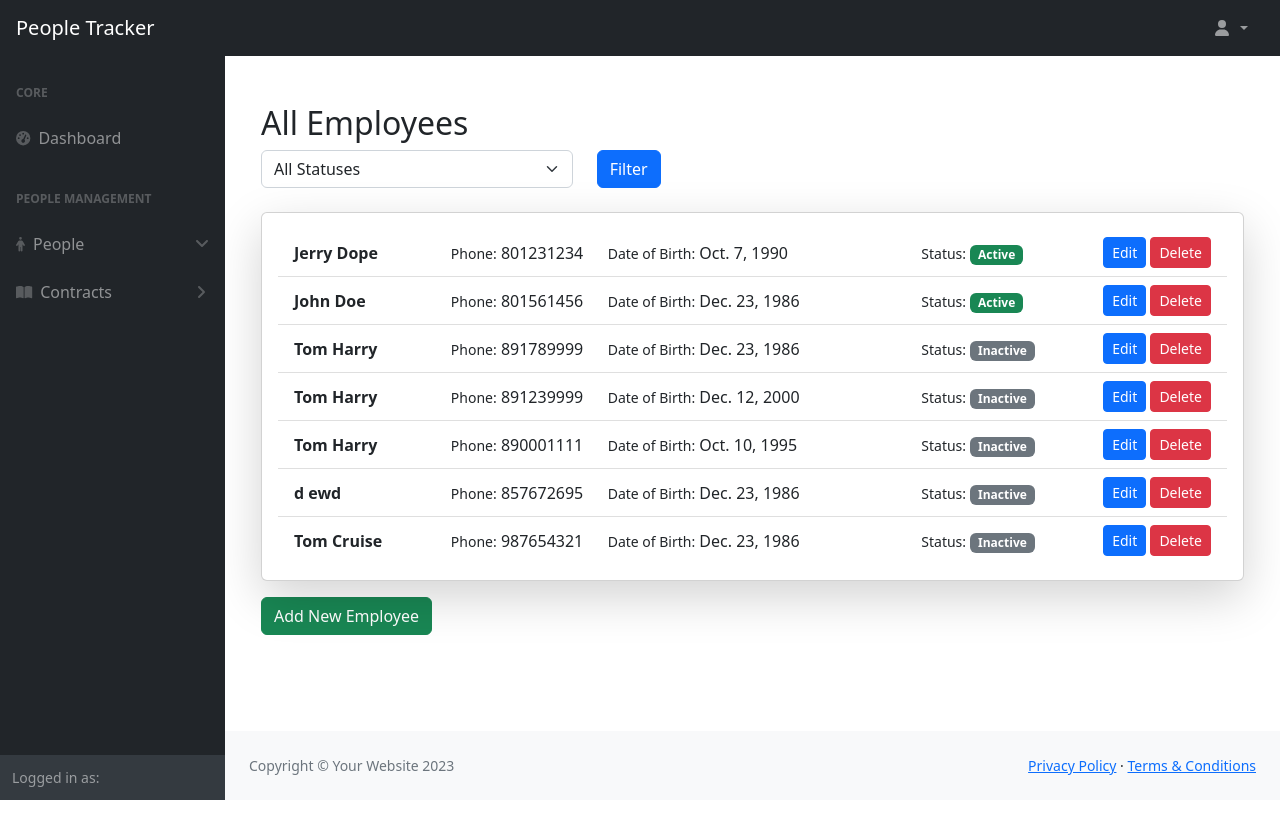
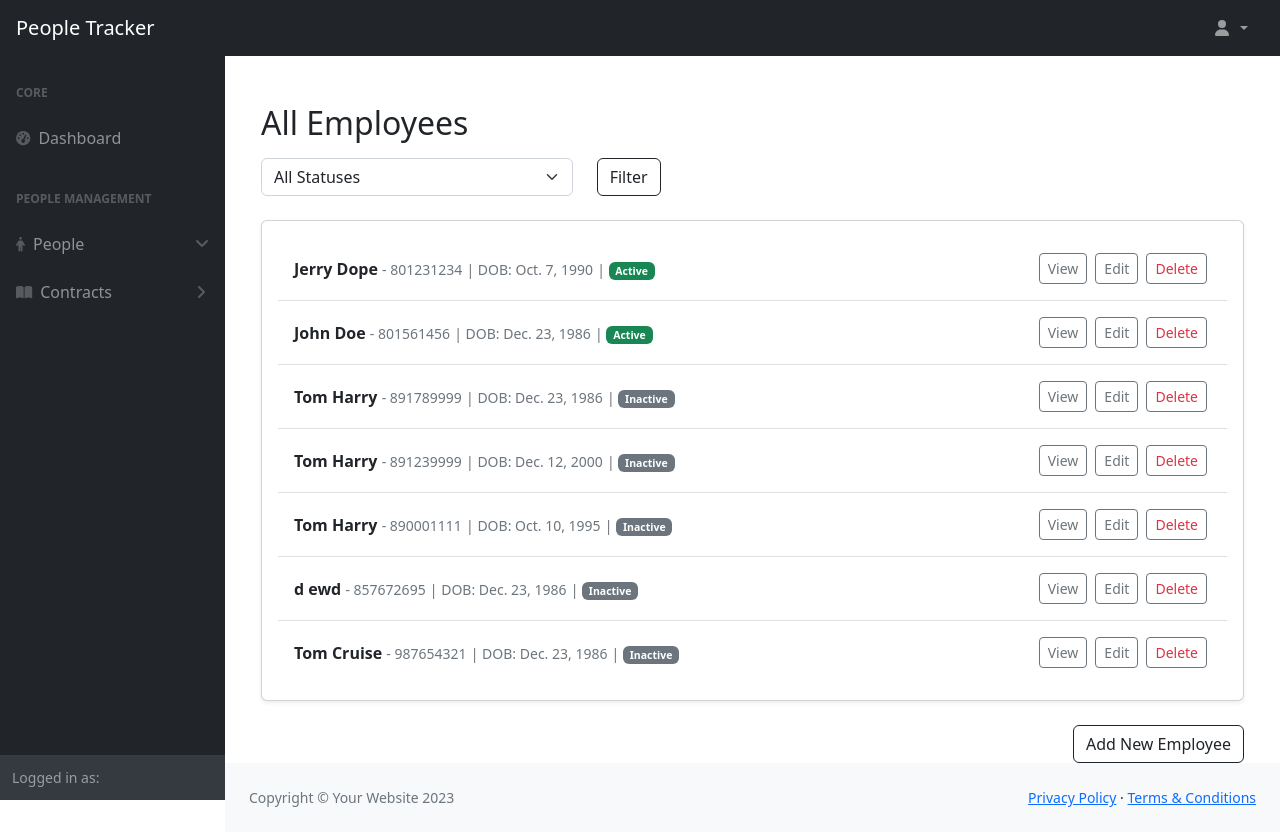
Before and after one commit to itjosephk2/team_tracker, a Django app: page /people_management/people/ in a window 1280 px wide. Before the commit the page ends 800 px from the top, so only its background shows below. Run offline with Django 4.2, Linux system fonts and the light colour scheme; data comes from the database, SQL or seed files in the repository; parts of the project's set-up code (start-up, migrations or seed data) failed here and were passed over; some libraries are stand-ins or nearby versions.

Commit message:
updated list persons page

```diff
--- a/people_management/templates/people_management/person_list.html
+++ b/people_management/templates/people_management/person_list.html
@@ -2,7 +2,7 @@
 
 {% block content %}
 <div class="container mt-5">
-    <h2>All Employees</h2>
+    <h2 class="mb-3">All Employees</h2>
 
     <!-- Filter Form -->
     <form method="get" class="mb-4">
@@ -15,46 +15,52 @@
                 </select>
             </div>
             <div class="col-md-2">
-                <button type="submit" class="btn btn-primary">Filter</button>
+                <button type="submit" class="btn btn-outline-dark">Filter</button>
             </div>
         </div>
     </form>
 
-    <div class="card shadow-lg p-3 rounded">
+    <div class="card shadow-sm p-3 rounded">
         <ul class="list-group list-group-flush">
             {% for person in people %}
-                <li class="list-group-item" style="cursor: pointer;" onclick="window.location='{% url 'people_management:view_person' pk=person.id %}'">
-                    <div class="row align-items-center">
-                        <div class="col-md-2">
-                            <strong>{{ person.first_name }} {{ person.last_name }}</strong>
-                        </div>
-                        <div class="col-md-2">
-                            <small>Phone:</small> {{ person.phone_number }}
-                        </div>
-                        <div class="col-md-4">
-                            <small>Date of Birth:</small> {{ person.date_of_birth }}
-                        </div>
-                        <div class="col-md-2">
-                            <small>Status:</small>
+                <li class="list-group-item d-flex justify-content-between align-items-center py-3">
+                    <div>
+                        <strong class="fs-6">{{ person.first_name }} {{ person.last_name }}</strong>
+                        <span class="text-muted small"> - {{ person.phone_number }}</span>
+                        <span class="text-muted small"> | DOB: {{ person.date_of_birth }}</span>
+                        <span class="text-muted small"> |
                             {% if person.active %}
                                 <span class="badge bg-success">Active</span>
                             {% else %}
                                 <span class="badge bg-secondary">Inactive</span>
                             {% endif %}
-                        </div>
-                        <div class="col-md-2 text-end">
-                            <!-- Action Links: Stop event propagation so row click doesn't trigger -->
-                            <a href="{% url 'people_management:update_person' pk=person.id %}" class="btn btn-primary btn-sm" onclick="event.stopPropagation()">Edit</a>
-                            <a href="{% url 'people_management:delete_person' pk=person.id %}" class="btn btn-danger btn-sm" onclick="event.stopPropagation()">Delete</a>
-                        </div>
+                        </span>
+                    </div>
+
+                    <!-- Button Group for Spacing -->
+                    <div class="d-flex">
+                        <a href="{% url 'people_management:view_person' pk=person.id %}" class="btn btn-sm btn-outline-secondary mx-1">
+                            View
+                        </a>
+                        <a href="{% url 'people_management:update_person' pk=person.id %}" class="btn btn-sm btn-outline-secondary mx-1">
+                            Edit
+                        </a>
+                        <a href="{% url 'people_management:delete_person' pk=person.id %}" class="btn btn-sm btn-outline-secondary mx-1 text-danger">
+                            Delete
+                        </a>
                     </div>
                 </li>
             {% empty %}
-                <li class="list-group-item text-muted text-center">No employees available.</li>
+                <li class="list-group-item text-muted text-center py-3">No employees available.</li>
             {% endfor %}
         </ul>
     </div>
 
-    <a href="{% url 'people_management:create_person' %}" class="btn btn-success mt-3">Add New Employee</a>
+    <!-- "Add New Employee" button, styled to match -->
+    <div class="mt-4 text-end">
+        <a href="{% url 'people_management:create_person' %}" class="btn btn-outline-dark">
+            Add New Employee
+        </a>
+    </div>
 </div>
 {% endblock %}
```
